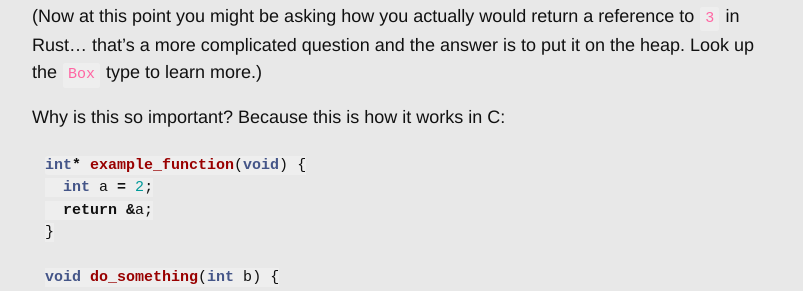
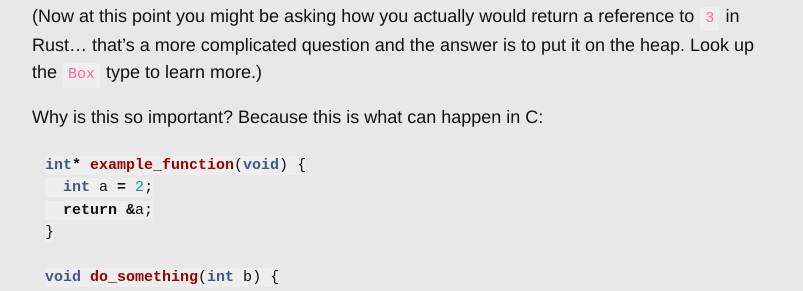
Before and after one commit to Charlesetc/charlesetc, a Jekyll site: the page built from _posts/2015-10-29-rust-lifetimes.markdown, in a window 1280 px wide and 900 px high, scrolled down 2164 px. Shown: the part 153-444 px from the top of the window, without its empty margins (238-1041 px from the left). Built offline with Jekyll 4.4.1, drawn with Linux system fonts in a browser that asks for light colours; Markdown is read by kramdown in place of the engine named in the settings.

Commit message:
Changed wording

````diff
--- a/_posts/2015-10-29-rust-lifetimes.markdown
+++ b/_posts/2015-10-29-rust-lifetimes.markdown
@@ -91,7 +91,7 @@ which means it has to last as long as "any lifetime". However, `b` happens to on
 (Now at this point you might be asking how you actually would return a reference to `3` in Rust...
 that's a more complicated question and the answer is to put it on the heap. Look up the `Box` type to learn more.)
 
-Why is this so important? Because this is how it works in C:
+Why is this so important? Because this is what can happen in C:
 
 ```c
 int* example_function(void) {
````
